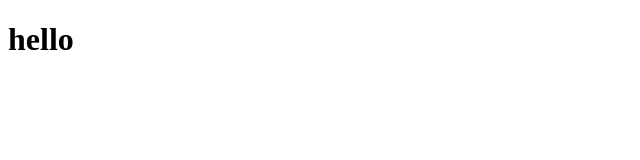
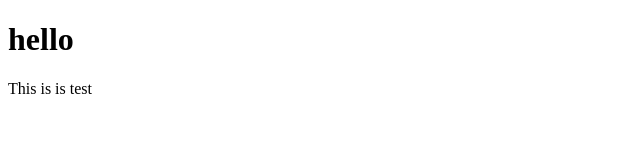
Before and after one commit to codeman-yt/my-portfolio, a plain HTML site: page index.html in a window 1280 px wide. Shown: the whole page, without its empty margins (0-640 px from the left). Drawn offline with Linux system fonts and the light colour scheme.

Commit message:
Update index.html

```diff
--- a/index.html
+++ b/index.html
@@ -7,5 +7,6 @@
 </head>
 <body>
     <h1>hello</h1>
+    <p>This is is test</p>
 </body>
 </html>
```
